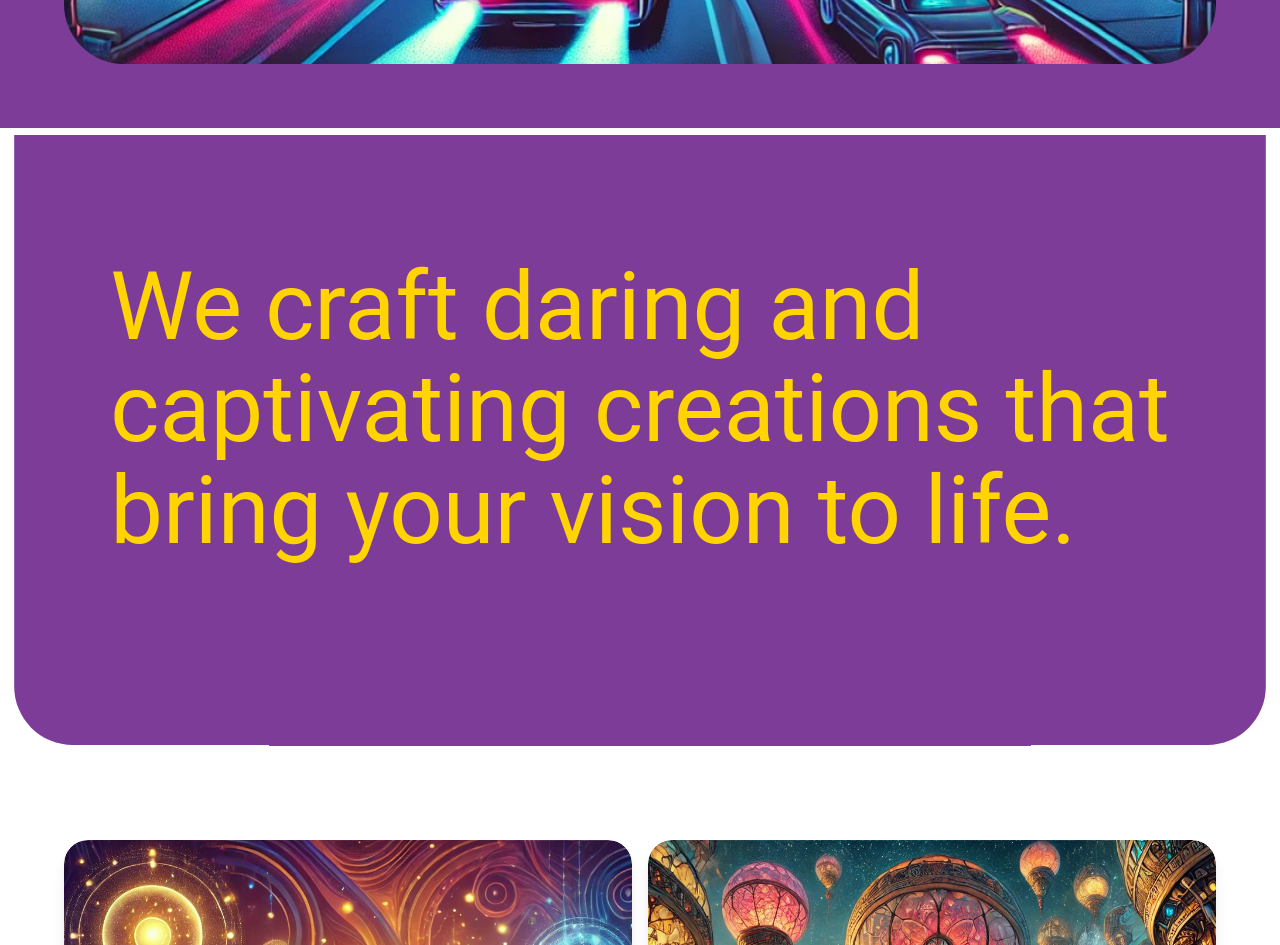
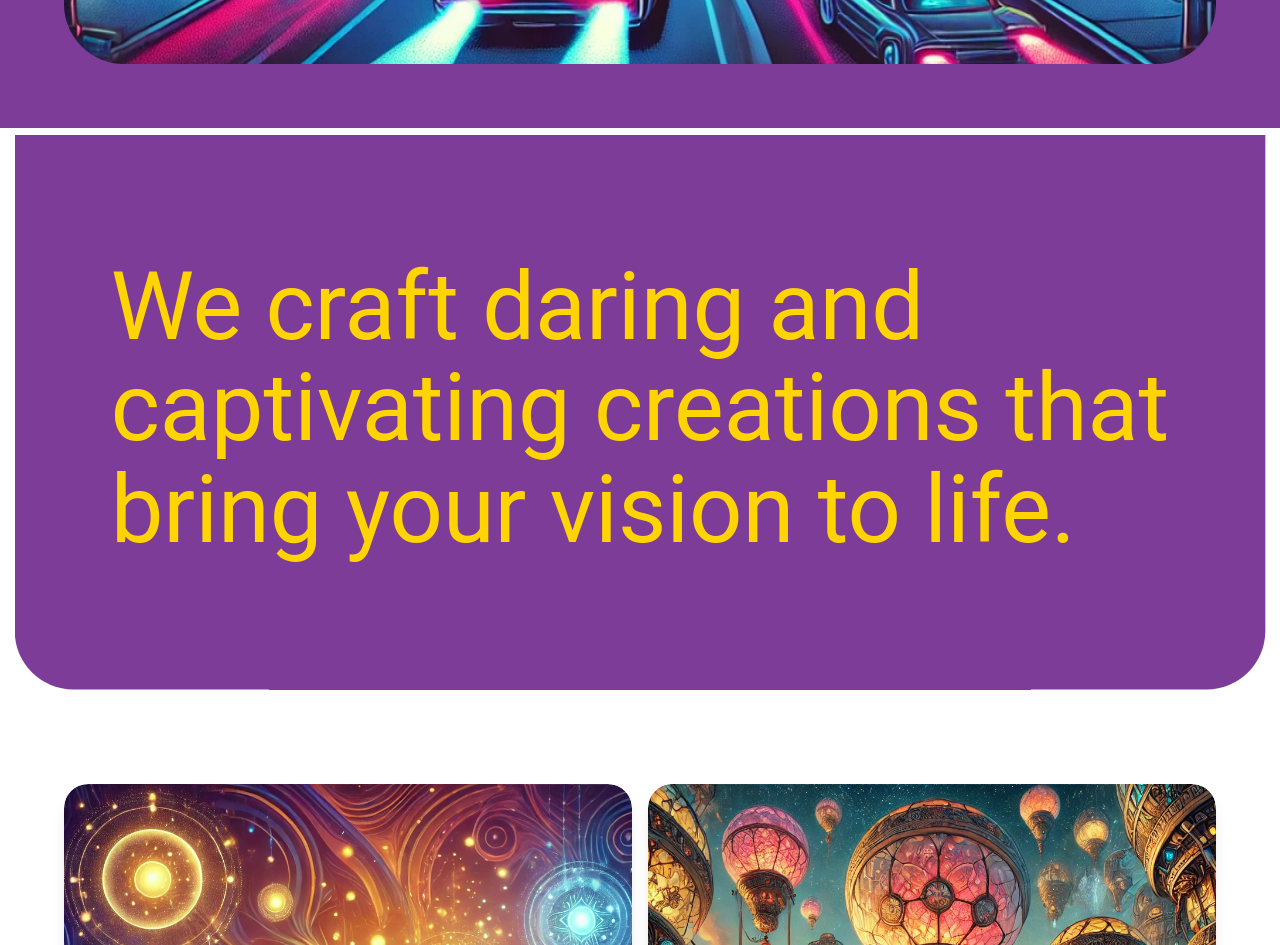
Before and after one commit to AnaDeCanha/responsive-landing-page, a Next.js app: page / in a window 1280 px wide. Shown: the part 1360-2305 px from the top of the page. Built offline with nearby package versions, Linux system fonts and the light colour scheme.

Commit message:
add spacing and rounding to message card

```diff
--- a/components/MessageCard.tsx
+++ b/components/MessageCard.tsx
@@ -24,7 +24,7 @@ const MessageCard: React.FC = () => {
   return (
     <motion.div
       ref={ref}
-      className="bg-deepPurple rounded-br-[60px] rounded-bl-[60px] w-full mx-auto px-8 md:px-8 md:pt-16 md:pb-[120px] relative flex justify-center"
+      className="bg-deepPurple rounded-[60px] md:rounded-t-[0] mt-16 md:mt-0 w-full mx-auto px-8 md:px-8 md:py-16 relative flex justify-center"
       style={{ scale }} // Apply scale animation
     >
       <div className="text-subheadingMobile md:text-subheadingDesktop text-brightYellow py-16">
```
